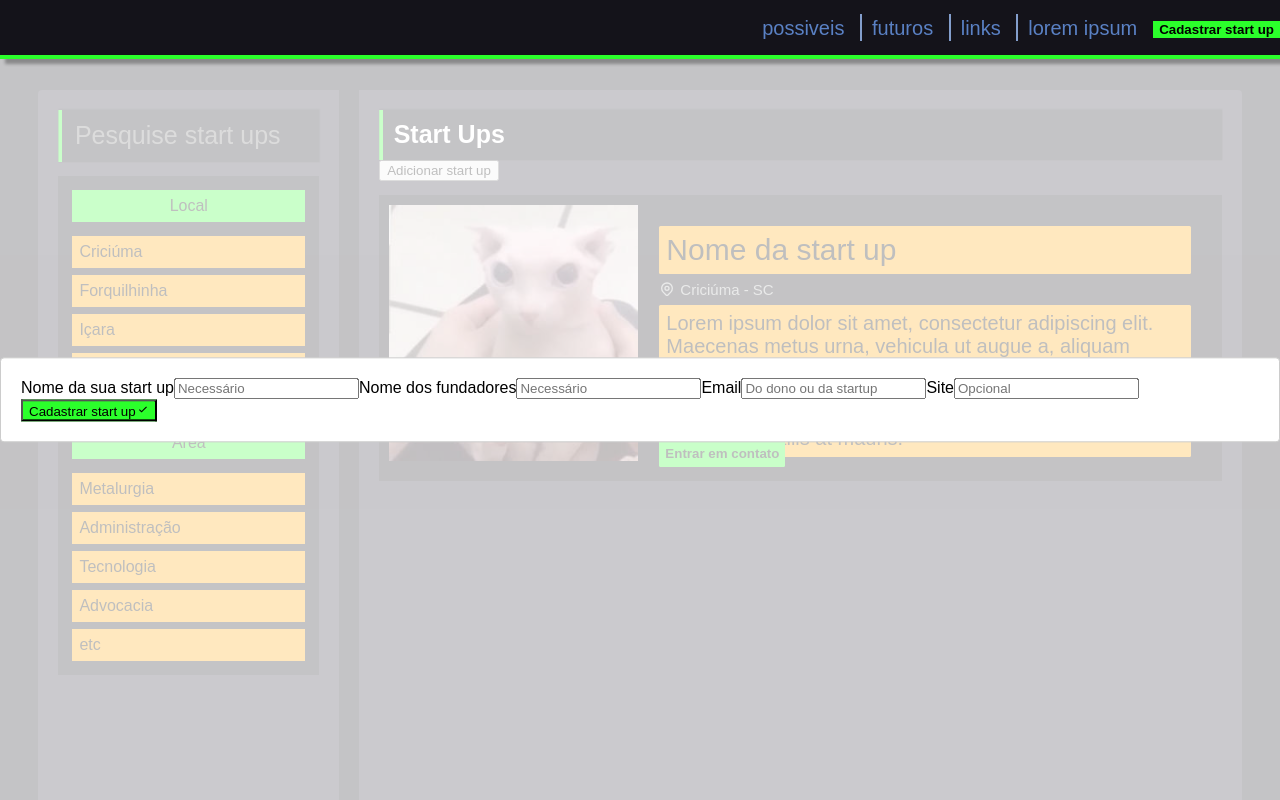
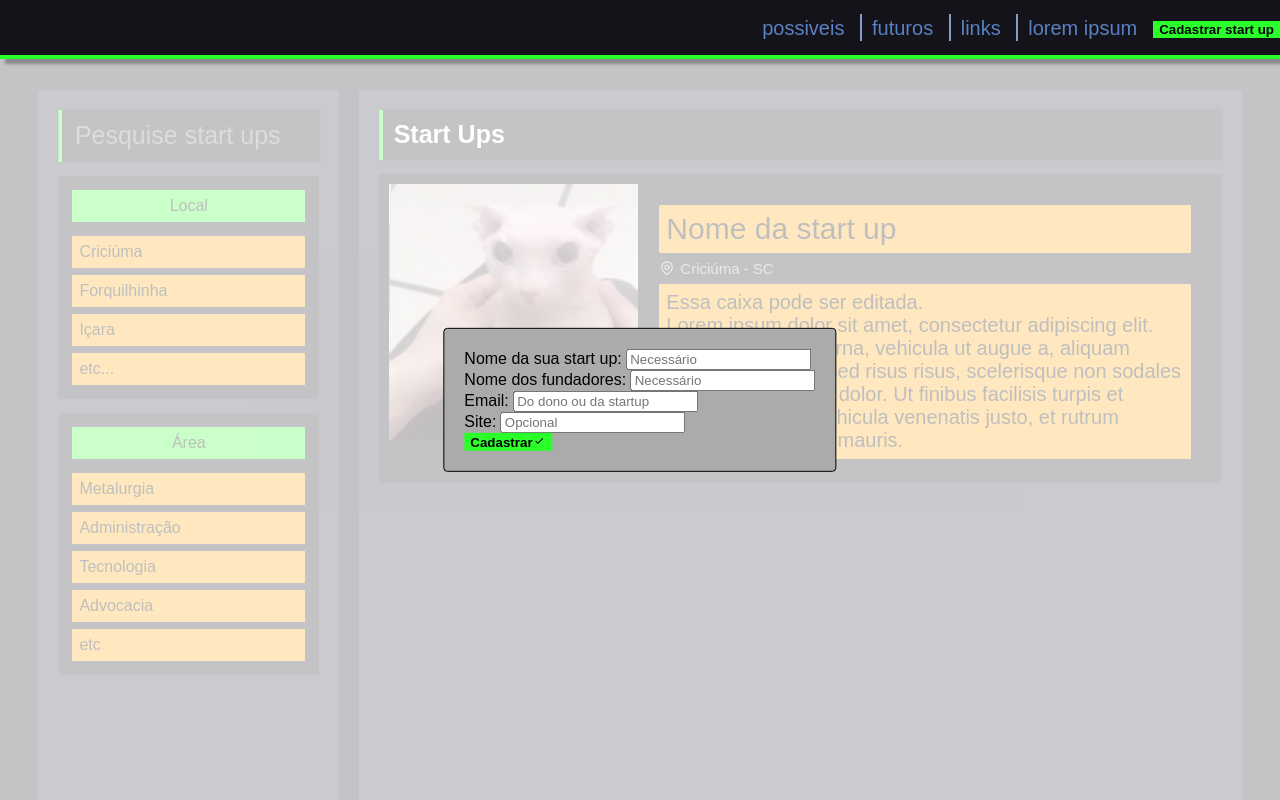
Before and after one commit to castelanlan/startupmap, a React (Create React App) app: page / in a window 1280 px wide. Both pictures are taken after a click on the button "Cadastrar start up". Shown: the top 800 px of the page. Built offline with nearby package versions, Linux system fonts and the light colour scheme.

Commit message:
modal e + refatorização

```diff
--- a/src/components/Header/index.tsx
+++ b/src/components/Header/index.tsx
@@ -23,6 +23,8 @@ const estiloModal = {
     backgroundColor: 'rgba(255, 255, 255, 0.75)'
   },
   content: {
+    backgroundColor: 'var(--color-ababab)',
+    border: 'solid 1px',
     display: 'block',
     top: '50%',
     left: '50%',
@@ -58,24 +60,24 @@ const Header: React.FC = () => {
           <a href="/">lorem ipsum</a>
         </LinksRow>
 
-        <LoginStartUpBox>
-          <LoginStartUpButton className="bt_login" onClick={openModal}>Cadastrar start up</LoginStartUpButton>
-          <Modal isOpen={modalIsOpen} onAfterOpen={afterOpenModal} onRequestClose={closeModal} style={estiloModal}>
-            <form action="/post/cadastrar?"> {/* não sei as rotas*/}
+        <LoginStartUpBox id="div_login">
+          <LoginStartUpButton id="bt_login" onClick={openModal}>Cadastrar start up</LoginStartUpButton>
+          <Modal id="modal" isOpen={modalIsOpen} onAfterOpen={afterOpenModal} onRequestClose={closeModal} style={estiloModal}>
+            <form id="form" action="/cadastrar"> {/* não sei as rotas*/}
 
-              <label htmlFor="nstartup">Nome da sua start up</label>
-              <input type="text" id="in_nstartup" name="nomeStartUp" placeholder="Necessário" />
+              <label htmlFor="nome">Nome da sua start up: </label>
+              <input type="text" id="in_nstartup" name="nome" placeholder="Necessário" /> <br />
 
-              <label htmlFor="nfunds">Nome dos fundadores</label>
-              <input type="text" id="in_nfunds" name="nFunds" placeholder="Necessário" />
+              <label htmlFor="fundadores">Nome dos fundadores: </label>
+              <input type="text" id="in_nfunds" name="fundadores" placeholder="Necessário" /> <br />
 
-              <label htmlFor="email">Email</label>
-              <input type="text" id="in_email" name="email" placeholder="Do dono ou da startup" />
+              <label htmlFor="email">Email: </label>
+              <input type="text" id="in_email" name="email" placeholder="Do dono ou da startup" /> <br />
 
-              <label htmlFor="site">Site</label>
-              <input type="text" id="in_site" name="site" placeholder="Opcional" />
+              <label htmlFor="site">Site: </label>
+              <input type="text" id="in_site" name="site" placeholder="Opcional" /> <br />
 
-              <OkButton>Cadastrar start up<OkIcon /></OkButton>
+              <OkButton>Cadastrar<OkIcon /></OkButton>
             </form>
           </Modal>
         </LoginStartUpBox>
--- a/src/components/Header/styles.ts
+++ b/src/components/Header/styles.ts
@@ -1,11 +1,12 @@
-import styled from "styled-components";
+import styled, { css } from "styled-components";
 import { BiCheck } from 'react-icons/bi'
 
 // ícones
 export const OkIcon = styled(BiCheck)``;
 
 // botões
-export const LoginStartUpButton = styled.button`
+
+const buttonCSS = css`
     color: white;
     background-color: var(--color-bg);
     outline: none;
@@ -13,11 +14,11 @@ export const LoginStartUpButton = styled.button`
     background-color: var(--color-green);
     color: black;
     font-weight: 600;
-`;
+`
 
-export const OkButton = styled.button` // botão dentro do modal
-    background-color: var(--color-green);
-    `;
+export const LoginStartUpButton = styled.button`${buttonCSS}`;
+
+export const OkButton = styled.button`${buttonCSS}`;
 
 export const Container = styled.div`
     > .bt_login:focus {
@@ -36,6 +37,12 @@ export const NavBar = styled.div`
     border-color: var(--color-green);
     box-shadow: var(--panel-shadow);
     text-align: right;
+
+    > #div_login {
+        > #bt_login:hover {
+            background-color: green;
+        }
+    }
 `;
 
 export const LinksRow = styled.div` // fix: responsividade
--- a/src/components/Info/index.tsx
+++ b/src/components/Info/index.tsx
@@ -45,10 +45,10 @@ const Info: React.FC = () => {
             <h2>Start Ups</h2>
           </Titulo>
 
-          <Fragment>
+          {/* <Fragment>
             <button onClick={() => setCount(count + 1)}>Adicionar start up</button>
             {[...Array(count)].map((_, i) => <AddedElement key={i} />)}
-          </Fragment>
+          </Fragment> */}
 
           <StartUp />
         </Direita>
--- a/src/components/Layout/index.tsx
+++ b/src/components/Layout/index.tsx
@@ -5,7 +5,7 @@ import Header from '../Header';
 import Footer from '../Footer';
 import Info from '../Info';
 
-import { Container, Wrapper } from './styles';
+// import { Container, Wrapper } from './styles';
 
 interface LayoutProps {
   children: ReactNode;
@@ -13,13 +13,11 @@ interface LayoutProps {
 
 const Layout: React.FC = () => {
   return (
-    <Container>
+    <>
       <Header />
-      <Wrapper>
-        <Info />
-      </Wrapper>
+      <Info />
       <Footer />
-    </Container>
+    </>
   );
 };
 
--- a/src/components/StartUp/index.tsx
+++ b/src/components/StartUp/index.tsx
@@ -35,7 +35,8 @@ const StartUp = () => {
               <p>Criciúma - SC</p>
             </Lugar>
           </Nome>
-          <Descricao contentEditable="true"><p> {/* 300 caracteres */}
+          <Descricao><p contentEditable="true"> {/* 300 caracteres */}
+            Essa caixa pode ser editada. <br />
             Lorem ipsum dolor sit amet, consectetur adipiscing elit. Maecenas metus urna, vehicula ut augue a, aliquam malesuada diam. Sed risus risus, scelerisque non sodales eget, molestie quis dolor. Ut finibus facilisis turpis et molestie. Donec vehicula venenatis justo, et rutrum magna convallis at mauris.
           </p></Descricao>
           <BotaoContato>Entrar em contato</BotaoContato>
--- a/src/components/StartUp/styles.ts
+++ b/src/components/StartUp/styles.ts
@@ -28,7 +28,7 @@ export const Texto = styled.div`
     display: flex;
     flex-direction: column;
     margin: 14px !important; // D:
-    flex: 1 0 30%;
+    flex: 1 0;
 `;
 
 export const Nome = styled.div`
```
